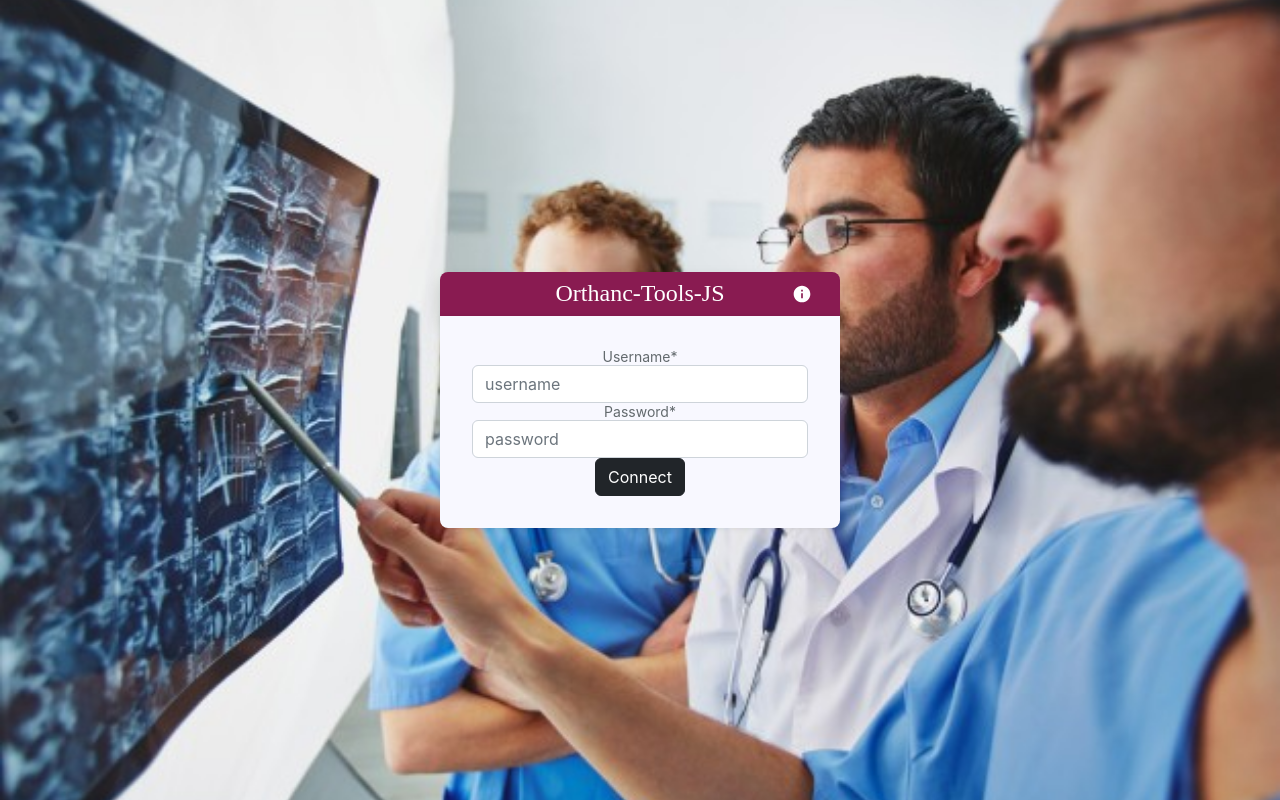
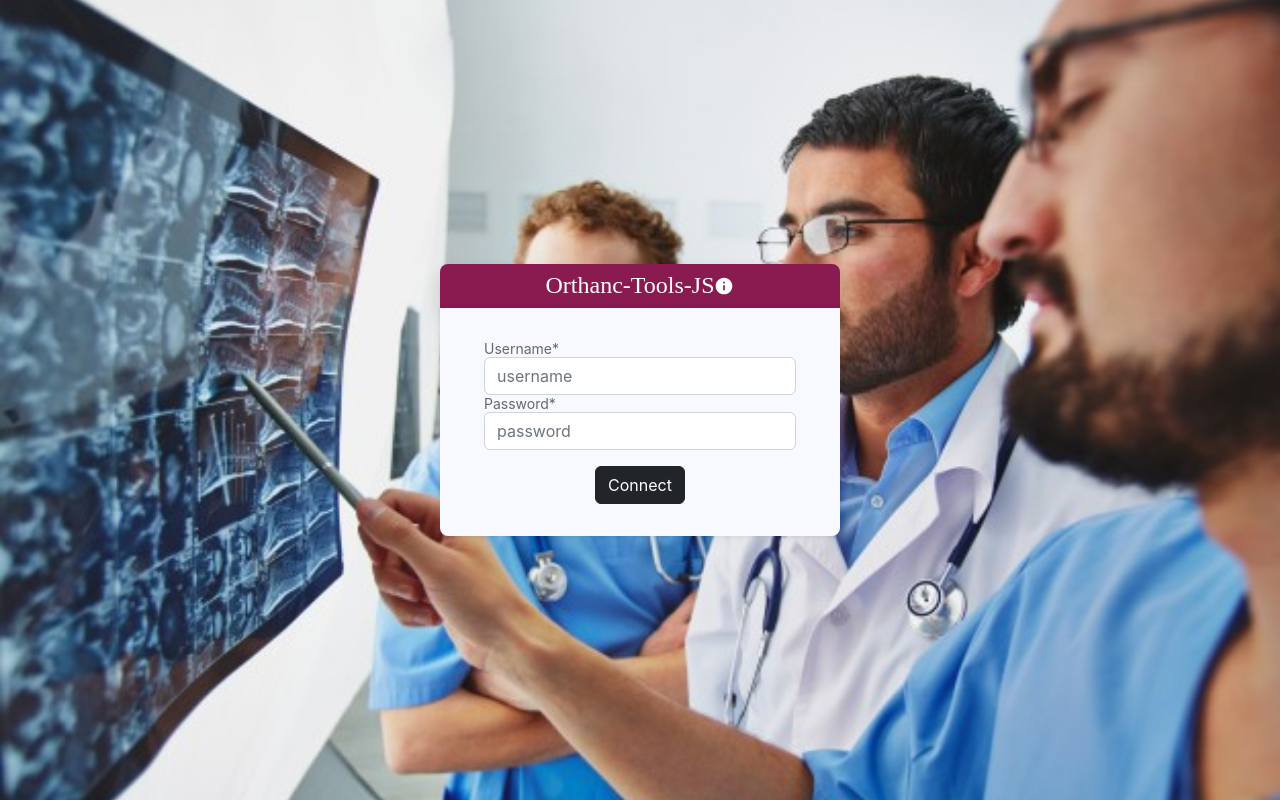
Before and after one commit to salimkanoun/Orthanc-Tools-JS, a React (Create React App) app in the folder FrontEnd/: page / in a window 1280 px wide. Built offline with nearby package versions, Linux system fonts and the light colour scheme.

Commit message:
enhanceùment html

```diff
--- a/FrontEnd/src/App.js
+++ b/FrontEnd/src/App.js
@@ -54,6 +54,7 @@
     return (
         <ErrorBoundary onClickGoMainPage={() => navigate('/')}>
             <QueryClientProvider client={queryClient}>
+                <div className='min-vh-100'>
                     <ConfirmGlobal />
                     <div >
                         <ToastContainer
@@ -74,10 +75,12 @@
                             closeOnClick
                         > </ToastContainer>
                     </div>
+
                     {username ?
                         <MainRoot onLogout={onLogout} username={username} roles={roles} />
                         :
                         <Authentication onLogin={onLogin} />}
+                </div>
                 <ReactQueryDevtools initialIsOpen={false} />
             </QueryClientProvider>
         </ErrorBoundary>
--- a/FrontEnd/src/assets/styles/orthancToolsJs.scss
+++ b/FrontEnd/src/assets/styles/orthancToolsJs.scss
@@ -75,19 +75,7 @@
 }
 
 .bg-navbar {
-  position: fixed;
   background-color: $color-navbar;
-  height: 100%;
-  width: 15%;
-  top: 0;
-  margin-left: -12px;
-  box-shadow: 2px 2px 3px $color-shadow;
-  z-index: -1;
-  transition: 1s;
-
-  &-close {
-    width: 7%;
-  }
 }
 
 .otjs-navbar {
@@ -142,15 +130,10 @@
 
 .navbar-image {
   position: fixed;
-  left: 4.5rem;
   top: 1rem;
   z-index: 1041;
-  width: 5%;
+  width: 6%;
   transition: 1s;
-
-  &-close {
-    left: 1rem;
-  }
 
 }
 
@@ -551,7 +534,7 @@
 }
 
 
-.authentification {
+.bg-authentification {
   background-image: url(./../images/wallpaperAuth.jpg);
   /* Background image is centered vertically and horizontally at all times */
   background-position: center center;
@@ -678,16 +661,6 @@
 
 .navbar-brand {
   width: 0%;
-}
-
-.vertical-center {
-  min-height: 100%;
-  /* Fallback for browsers do NOT support vh unit */
-  min-height: 100vh;
-  /* These two lines are counted as one :-)       */
-  display: flex;
-  align-items: center;
-  justify-content: center;
 }
 
 .react-toggle {
--- a/FrontEnd/src/components/Authentication.js
+++ b/FrontEnd/src/components/Authentication.js
@@ -5,7 +5,7 @@
 import { CSSTransition } from "react-transition-group";
 
 import HelpIcon from '@mui/icons-material/Info';
-import { Button, OverlayTrigger, Tooltip } from 'react-bootstrap';
+import { Button, Col, Container, Form, FormGroup, OverlayTrigger, Row, Tooltip } from 'react-bootstrap';
 import { errorMessage } from '../tools/toastify';
 
 export default ({ onLogin }) => {
@@ -66,17 +66,14 @@
 
   return (
     <CSSTransition in={state.show} timeout={1500} classNames='auth'>
-      <div className='vertical-center authentification'>
-        <div className='text-center' id='login'>
-          <div className='alert alert-danger' id='error' style={{ display: state.errorMessage === undefined ? 'none' : '' }}>{state.errorMessage}</div>
-          <div className='shadow block-title block block-400'>
-            <div className='row'>
-              <div className='col-2'>
+      <div className='min-vh-100 bg-authentification d-flex align-items-center'>
+        <div className='alert alert-danger' style={{ display: state.errorMessage === undefined ? 'none' : '' }}>
+          {state.errorMessage}
         </div>
-              <div className='col'>
+        <Container fluid>
+          <Row className="shadow block-title block block-400">
+            <Col >
               Orthanc-Tools-JS
-              </div>
-              <div className='col-2'>
               <OverlayTrigger
                 placement="right"
                 delay={{ show: 250, hide: 400 }}
@@ -84,30 +81,28 @@
               >
                 <HelpIcon className="mb-1" data-tip data-for='info1' fontSize="small" />
               </OverlayTrigger>
-              </div>
-            </div>
-          </div>
-          <div className='block-content block block-400'>
-            <form id='login-form' onKeyPress={handleKeyDown}>
-              <fieldset>
+            </Col>
+          </Row>
+          <Row className='block-content block block-400'>
+            <Form onKeyPress={handleKeyDown}>
+              <FormGroup>
                 <label>Username*</label>
                 <input className='form-control' type='text' placeholder='username' name='username' value={state.username.value} onChange={handleChange} required />
-              </fieldset>
+              </FormGroup>
 
-              <fieldset>
+              <FormGroup>
                 <label>Password*</label>
                 <input className='form-control' type='password' placeholder='password' name='password' value={state.password.value} onChange={handleChange} required />
-              </fieldset>
+              </FormGroup>
 
-              <fieldset className='text-right'>
+              <FormGroup className='d-flex justify-content-center mt-3'>
                 <Button name='connexion' className='btn btn-dark' onClick={handleClick}> Connect </Button>
-              </fieldset>
-
-            </form>
+              </FormGroup>
+            </Form>
+          </Row>
+        </Container>
       </div>
-        </div>
-      </div>
-    </CSSTransition>
+    </CSSTransition >
   )
 }
 
--- a/FrontEnd/src/components/Main/Footer.js
+++ b/FrontEnd/src/components/Main/Footer.js
@@ -23,13 +23,11 @@
           </pre>
         </Modal.Body>
       </Modal>
-      <footer className='mt-5'>
-        <div className='d-flex justify-content-center'>
-          <Button className='link-button ms-3 footer-text' onClick={() => setShow(show => !show)}>
-            <span className="me-3">Orthanc Tools JS: {packageInfo.version}</span>About
-          </Button>
-        </div>
-      </footer>
+      <div className='d-flex justify-content-center'>
+        <Button className='link-button ms-3 footer-text' onClick={() => setShow(show => !show)}>
+          <span className="me-3">Orthanc Tools JS: {packageInfo.version}</span>About
+        </Button>
+      </div>
     </>
   )
 }
--- a/FrontEnd/src/components/Main/MainRoot.js
+++ b/FrontEnd/src/components/Main/MainRoot.js
@@ -24,13 +24,12 @@
 const MainRoot = ({ onLogout, username, roles }) => {
 
     return (
-        <>
-            <Container fluid>
+        <Container className='min-vh-100' fluid>
             <Row>
-                    <Col sm={1}>
+                <Col xs={1} md={1} lg={1} className='bg-navbar min-vh-100 d-flex align-items-center'>
                     <NavBar onLogout={onLogout} username={username} roles={roles} />
                 </Col>
-                    <Col sm={11}>
+                <Col>
                     <Row>
                         <ToolsPanel roles={roles} apercu />
                     </Row>
@@ -39,12 +38,12 @@
                             <AnimatedSwitch />
                         </div>
                     </Row>
+                    <Row style={{ paddingLeft: 0, paddingRight: 0 }}>
+                        <Footer />
+                    </Row>
                 </Col>
             </Row>
-
-            </Container >
-            <Footer />
-        </>
+        </Container>
     )
 
 }
--- a/FrontEnd/src/components/Main/NavBar.js
+++ b/FrontEnd/src/components/Main/NavBar.js
@@ -1,6 +1,6 @@
 import React, { useState } from 'react'
 import { useLocation, useNavigate } from 'react-router-dom'
-import { Image, Nav, Navbar } from 'react-bootstrap'
+import { Container, Image, Nav, Navbar, Row } from 'react-bootstrap'
 
 import image from '../../assets/images/logo.png';
 
@@ -17,7 +17,6 @@
 
     const navigate = useNavigate()
     const location = useLocation()
-    const [opened, setOpened] = useState(false)
 
     const getLinkClass = (tabName) => {
         if (location.pathname === '/' + tabName) return 'nav-link active'
@@ -29,68 +28,57 @@
     }
 
     return (
-        <>
-            <Navbar
-                onMouseEnter={() => setOpened(true)}
-                onMouseLeave={() => setOpened(false)}
-                className={'otjs-navbar d-flex flex-row'}
-                fixed='top'
-                collapseOnSelect expand='lg'
-                variant='dark' >
+        <Navbar variant='dark' >
+            <Container>
+                <Row>
 
                 <Navbar.Brand href="../#home">
-                    <Image id="logo" className={"navbar-image" + (opened ? "" : " navbar-image-close")}
+                    <Image className="navbar-image"
                         src={image} />
                 </Navbar.Brand>
-                <div id='bg-navbar' className={opened ? 'bg-navbar' : 'bg-navbar bg-navbar-close'} ></div>
-
-                <Navbar.Toggle />
-                <Navbar.Collapse>
+                </Row>
+                <Row>
                     <Nav>
                         <ul>
-                            <div className='otjs-navbar-border' hidden={!opened}></div>
-
                             <li>
-                                <Nav.Link className={getLinkClass('orthanc-content')} onClick={() => selectTabHandler(CONTENT)} name='content' to='/orthanc-content' /*hidden={!roles.content}*/><i className="fas fa-search icone" ></i>{opened ? '  Orthanc Content ' : ''}</Nav.Link>
+                                <Nav.Link className={getLinkClass('orthanc-content')} onClick={() => selectTabHandler(CONTENT)} name='content' to='/orthanc-content' /*hidden={!roles.content}*/><i className="fas fa-search icone" ></i> Orthanc Content</Nav.Link>
                             </li>
 
                             <li>
-                                <Nav.Link className={getLinkClass('import')} onClick={() => selectTabHandler(IMPORT)} name='import' /*hidden={!roles.import}*/> <i className="fas fa-file-import icone"></i>{opened ? '  Import ' : ''} </Nav.Link>
+                                <Nav.Link className={getLinkClass('import')} onClick={() => selectTabHandler(IMPORT)} name='import' /*hidden={!roles.import}*/> <i className="fas fa-file-import icone"></i> Import</Nav.Link>
                             </li>
 
                             <li>
-                                <Nav.Link className={getLinkClass('query')} onClick={() => selectTabHandler(QUERY)} name='query' /*hidden={!roles.query}*/><i className="fas fa-question icone"></i> {opened ? '  Query' : ''} </Nav.Link>
+                                <Nav.Link className={getLinkClass('query')} onClick={() => selectTabHandler(QUERY)} name='query' /*hidden={!roles.query}*/><i className="fas fa-question icone"></i> Query</Nav.Link>
                             </li>
 
                             <li>
-                                <Nav.Link className={getLinkClass('auto-query')} onClick={() => selectTabHandler(AUTO_QUERY)} name='auto_query' /*hidden={!roles.autoQuery}*/><i className="fas fa-recycle icone"></i> {opened ? '  Auto Retrieve' : ''} </Nav.Link>
+                                <Nav.Link className={getLinkClass('auto-query')} onClick={() => selectTabHandler(AUTO_QUERY)} name='auto_query' /*hidden={!roles.autoQuery}*/><i className="fas fa-recycle icone"></i> Auto Retrieve</Nav.Link>
                             </li>
 
                             <li>
-                                <Nav.Link className={getLinkClass('cd-burner')} onClick={() => selectTabHandler(BURNER)} name='burner' hidden={!roles.cdBurner} ><i className="fas fa-compact-disc icone"></i>{opened ? '  CD Burner' : ''}</Nav.Link>
+                                <Nav.Link className={getLinkClass('cd-burner')} onClick={() => selectTabHandler(BURNER)} name='burner' hidden={!roles.cdBurner} ><i className="fas fa-compact-disc icone"></i> CD Burner</Nav.Link>
                             </li>
 
                             <li>
-                                <Nav.Link className={getLinkClass('mydicom')} onClick={() => selectTabHandler(MYDICOM)} name='mydicom'><i className="far fa-images icone"></i>{opened ? '  My Dicom' : ''}</Nav.Link>
+                                <Nav.Link className={getLinkClass('mydicom')} onClick={() => selectTabHandler(MYDICOM)} name='mydicom'><i className="far fa-images icone"></i> My Dicom</Nav.Link>
                             </li>
 
                             <li>
-                                <Nav.Link className={getLinkClass('dicom-router')} disabled={true} onClick={() => selectTabHandler(DICOM_ROUTER)} name='dicom-router' hidden={!roles.autorouting} ><i className="fas fa-broadcast-tower icone"></i>{opened ? '  Dicom Router' : ''}</Nav.Link>
+                                <Nav.Link className={getLinkClass('dicom-router')} disabled={true} onClick={() => selectTabHandler(DICOM_ROUTER)} name='dicom-router' hidden={!roles.autorouting} ><i className="fas fa-broadcast-tower icone"></i> Dicom Router</Nav.Link>
                             </li>
 
                             <li>
-                                <Nav.Link className={getLinkClass('administration')} onClick={() => selectTabHandler(ADMINISTRATION)} name='administration' /*hidden={!roles.admin}*/><i className="fas fa-cogs icone"></i>{opened ? '  Administration' : ''}</Nav.Link>
+                                <Nav.Link className={getLinkClass('administration')} onClick={() => selectTabHandler(ADMINISTRATION)} name='administration' /*hidden={!roles.admin}*/><i className="fas fa-cogs icone"></i> Administration</Nav.Link>
                             </li>
 
-                            <div className="otjs-navbar-border" hidden={!opened}></div>
-
                             <li>
-                                <Nav.Link className={getLinkClass('log-out')} onClick={() => onLogout()} name='log out' ><i className="fas fa-power-off"></i>{opened ? '  Log out' : ''}</Nav.Link>
+                                <Nav.Link className={getLinkClass('log-out')} onClick={() => onLogout()} name='log out' ><i className="fas fa-power-off"></i> Log out</Nav.Link>
                             </li>
                         </ul>
                     </Nav>
-                </Navbar.Collapse>
-            </Navbar>
-        </>
+                </Row>
+            </Container>
+        </Navbar>
     )
 }
--- a/FrontEnd/src/components/Main/ToolsPanel.js
+++ b/FrontEnd/src/components/Main/ToolsPanel.js
@@ -28,7 +28,7 @@
     const refDelete = React.createRef()
     return (
         <div className='d-flex justify-content-end align-items-center'>
-            <span className="mr-1" hidden={!roles.anon}>
+            <div className="mr-1" hidden={!roles.anon}>
                 <Link id='anon' ref={refAnon} type="button" className="btn otjs-btn-tools otjs-btn-tools-blue w-12"
                     onMouseOver={apercu ? () => setShow('anon') : null} to='anonymize'>
                     <i className="fas fa-user-secret me-2"></i> Anonymize
@@ -37,8 +37,8 @@
                 </Link>
                 <AnonTool target={refAnon} show={show === 'anon' ? true : false}
                     onHide={closePopovers} />
-            </span>
-            <span className="mr-1" hidden={!roles.exportRemote || !roles.exportLocal}>
+            </div>
+            <div className="mr-1" hidden={!roles.exportRemote || !roles.exportLocal}>
                 <Link id='export' ref={refExport} type="button" className="btn otjs-btn-tools otjs-btn-tools-orange w-12"
                     onMouseOver={apercu ? () => setShow('export') : null} to='export'>
                     <i className="fas fa-file-export me-2"></i> Export
@@ -47,15 +47,15 @@
                 </Link>
                 <ExportTool target={refExport} show={show === 'export' ? true : false}
                     onHide={closePopovers} />
-            </span>
-            <span className='mr-1' hidden={!apercu}>
+            </div>
+            <div className='mr-1' hidden={!apercu}>
                 <Link id='delete' ref={refDelete} type='button' className='btn otjs-btn-tools otjs-btn-tools-red' to='delete'>
                     Delete <span className="badge bg-light text-dark">{store.deleteList.length}</span>
                 </Link>
-            </span>
-            <span>
+            </div>
+            <div>
                 <NotificationCenter />
-            </span>
+            </div>
 
         </div>
     )
--- a/FrontEnd/src/components/NotificationCenter/NotificationCenter.js
+++ b/FrontEnd/src/components/NotificationCenter/NotificationCenter.js
@@ -1,7 +1,7 @@
 import { useRef, useState } from "react";
 
 import { useNotificationCenter } from "react-toastify/addons/use-notification-center";
-import { Badge, Card, Overlay } from "react-bootstrap";
+import { Badge, Button, Card, Overlay } from "react-bootstrap";
 
 import MailIcon from "@mui/icons-material/Mail";
 import { IconButton } from "@mui/material";
@@ -22,14 +22,14 @@
 
     return (
         <div>
-            <IconButton size="large" onClick={() => setIsOpen((opened) => !opened)} ref={target}>
+            <Button onClick={() => setIsOpen((opened) => !opened)} ref={target}>
                 <Badge>
                     <MailIcon color="action" />
                     <span className='button-count'>
                         {jobNotifications.length}
                     </span>
                 </Badge>
-            </IconButton>
+            </Button>
 
             <Overlay
                 target={target.current}
```
Lines whose indentation alone changed are shown as unchanged.
